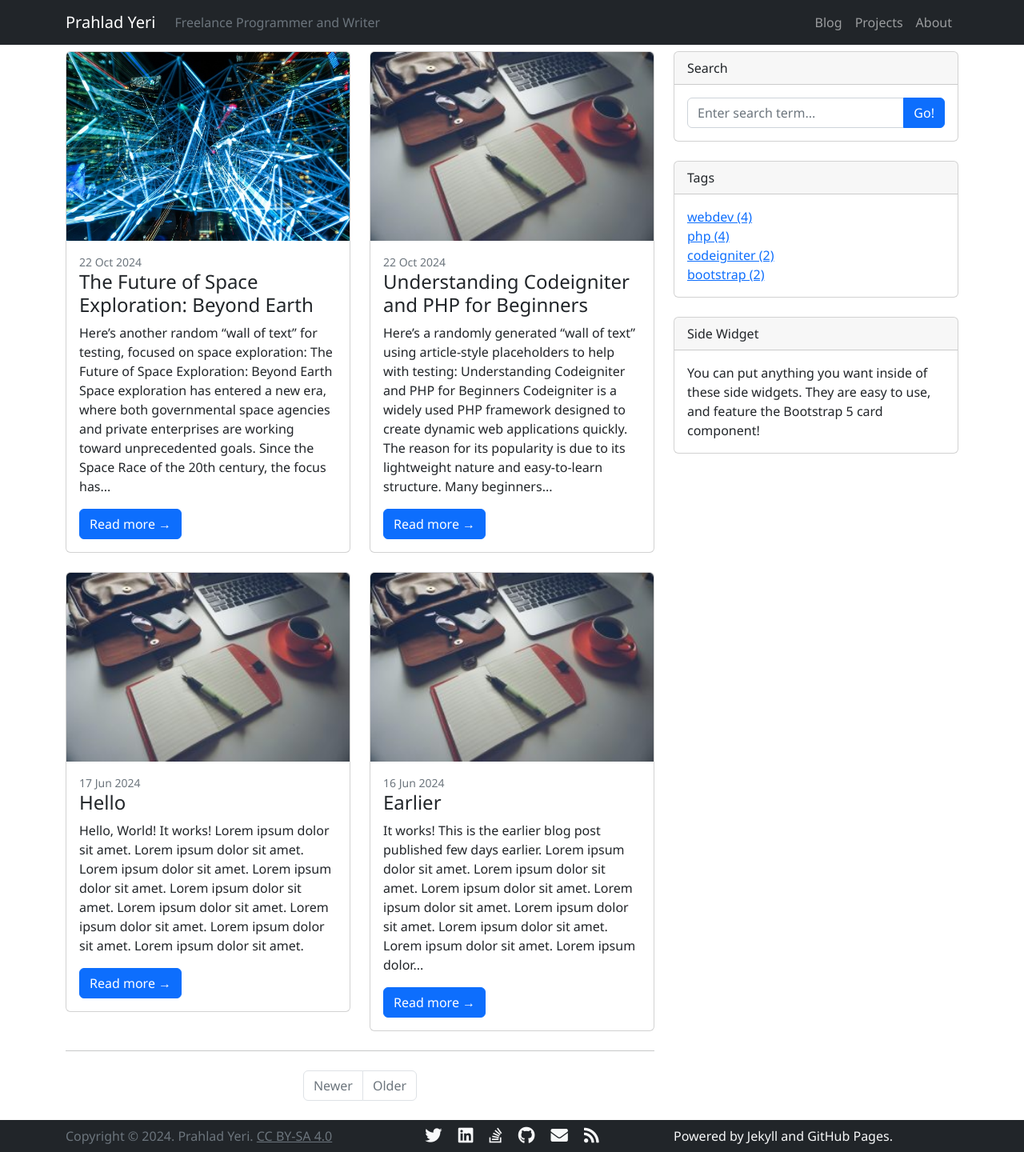
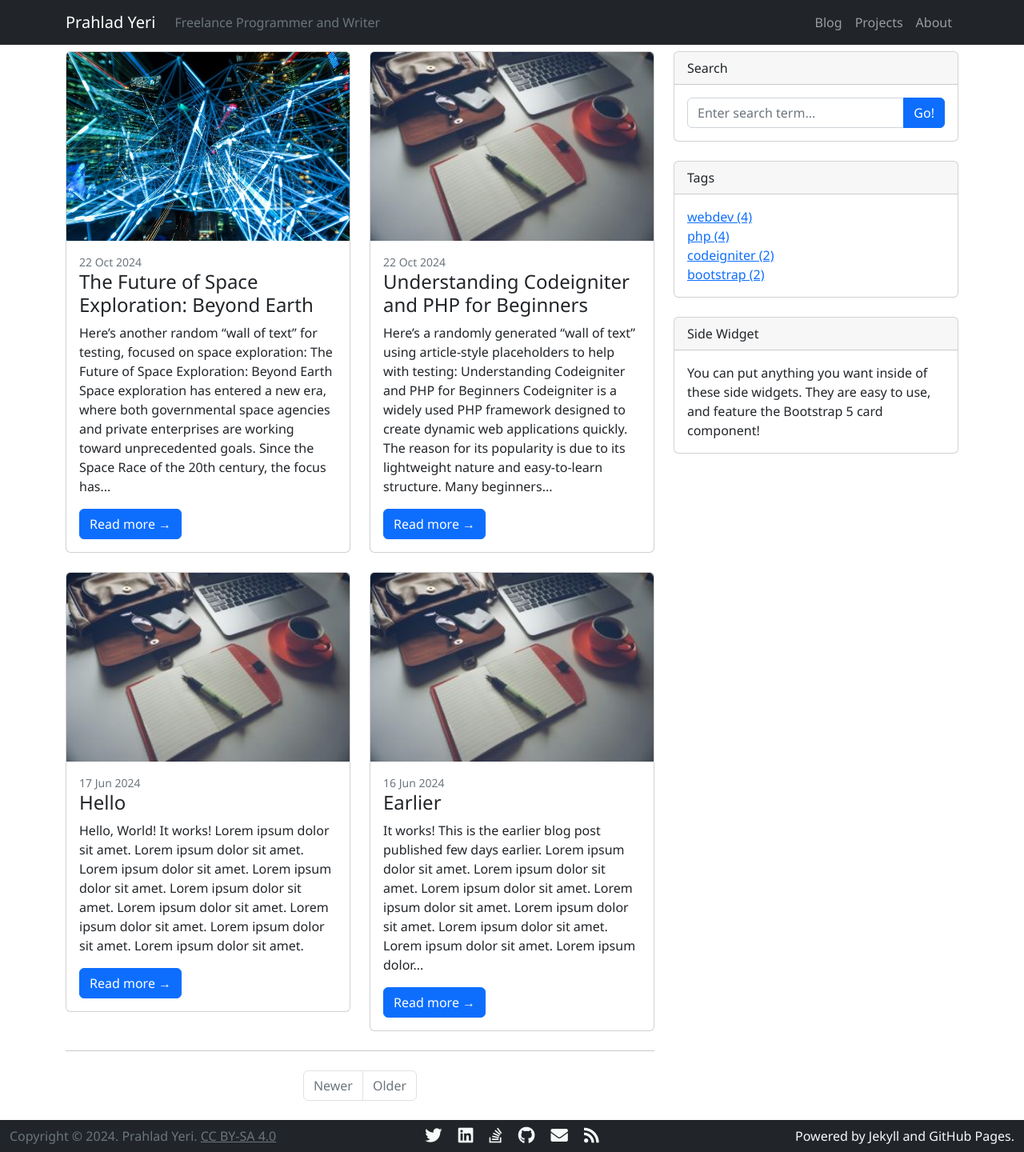
Before and after one commit to prahladyeri/jekyll-test, a Jekyll site: the page built from index.html, in a window 1280 px wide. Shown: the whole page at 80% size. Built offline with Jekyll 4.4.1, drawn with Linux system fonts in a browser that asks for light colours; nearby versions of some CDN libraries; the list of posts is cut into pages by our own code.

Commit message:
chore: upd

```diff
--- a/_layouts/base.html
+++ b/_layouts/base.html
@@ -117,10 +117,10 @@
 	</div>
 	<!-- Footer-->
 <footer class="py-2 bg-dark">
-  <div class="container">
+  <div class="container-fluid">
     <div class="row">
       <!-- Left Column: Copyright Information -->
-      <div class="col text-left text-muted">
+      <div class="col text-start text-muted">
         <p class="m-0">Copyright &copy; 2024. Prahlad Yeri. <a href="https://creativecommons.org/licenses/by-sa/4.0/" class="text-muted">CC BY-SA 4.0</a></p>
       </div>
 
@@ -135,7 +135,7 @@
       </div>
 
       <!-- Right Column: Powered by Information -->
-      <div class="col text-right text-light">
+      <div class="col text-end text-light">
         <p class="m-0">Powered by Jekyll and GitHub Pages.</p>
       </div>
     </div>
```
